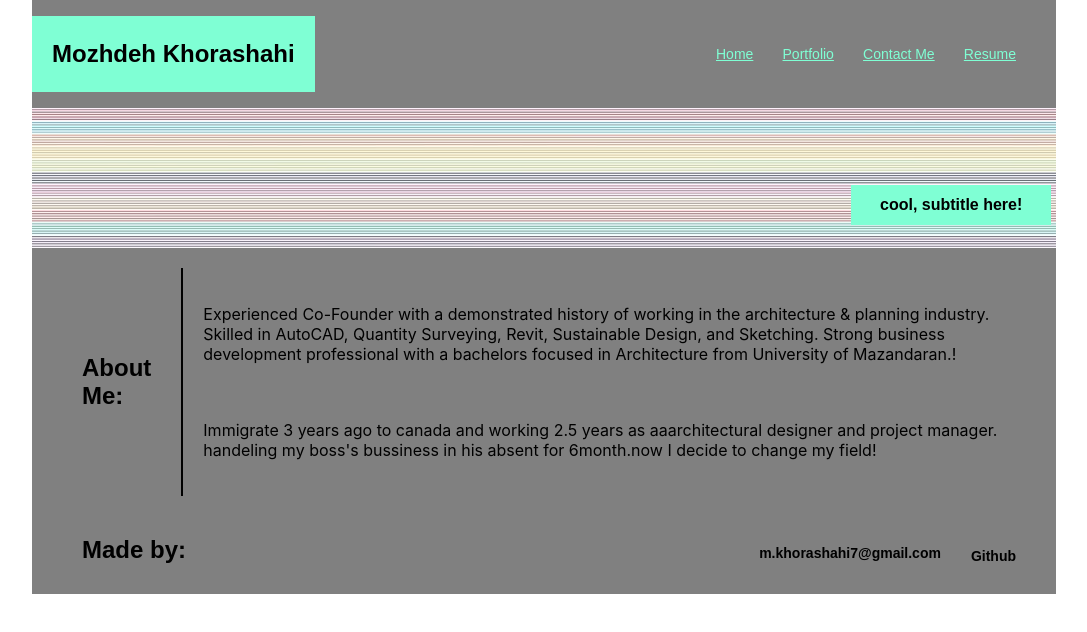
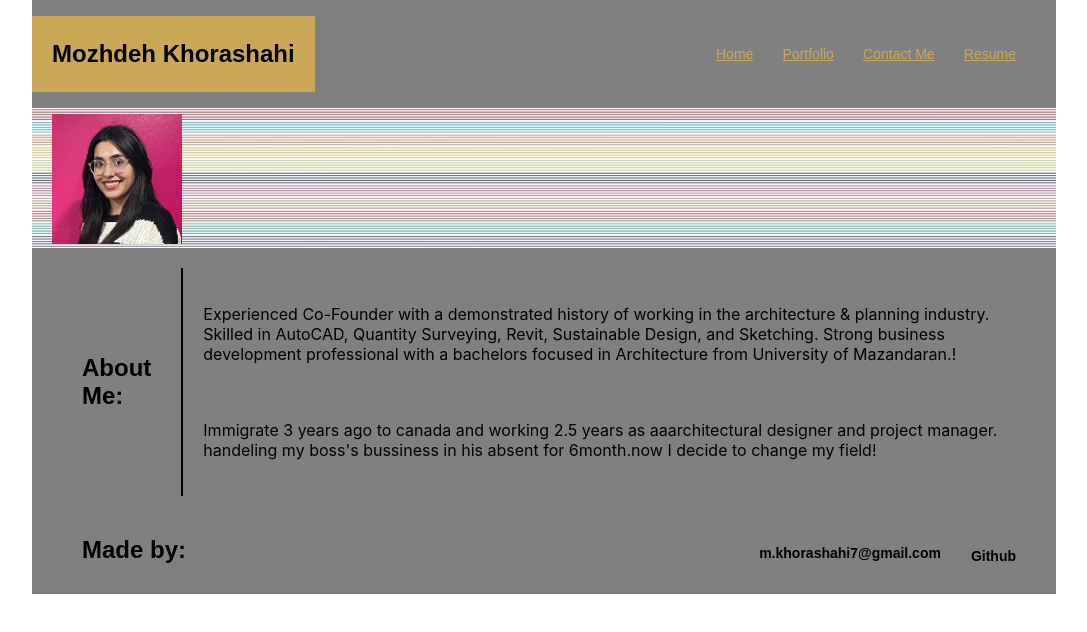
Before and after one commit to mojsun/portfolio-react, a React (Create React App) app: page / in a window 1280 px wide. Shown: the top 632 px of the page, without its empty margins (96-1183 px from the left). Built offline with nearby package versions, Linux system fonts and the light colour scheme.

Commit message:
adding profile picture and changing the theme color

```diff
--- a/src/App.css
+++ b/src/App.css
@@ -8,7 +8,7 @@
 }
 /***header styel***/
 .nav-a {
-  color: aquamarine;
+  color: rgba(207, 170, 83, 0.954);
   display: inline;
 }
 header div {
@@ -18,7 +18,7 @@ header div {
 }
 
 header h1 {
-  background-color: aquamarine;
+  background-color: rgba(207, 170, 83, 0.954);
   padding: 20px;
   font-size: x-large;
   line-height: 1.5;
@@ -52,14 +52,14 @@ nav ul {
 }
 .button {
   position: absolute;
-  left: 80%;
-  top: 55%;
-  background: aquamarine;
+  left: 2%;
+  top: 4%;
+  background: rgba(207, 170, 83, 0.954);
   border: none;
   outline: none;
   padding: 0;
-  height: 40px;
-  width: 200px;
+  height: 130px;
+  width: 130px;
   overflow: hidden;
   font-family: sans-serif;
   font-size: 16px;
@@ -105,7 +105,7 @@ p {
 .m,
 .n,
 .o {
-  border: 2px solid aquamarine;
+  border: 2px solid rgba(207, 170, 83, 0.954);
   margin: 10px;
   margin-left: 6px;
   font-family: sans-serif;
@@ -144,7 +144,7 @@ div .o:hover {
   /* background-image: url("../run-buddy.jpeg"); */
 }
 .part {
-  background-color: aquamarine;
+  background-color: rgba(207, 170, 83, 0.954);
   width: 20%;
   margin-right: 1px;
   padding-left: 10px;
@@ -152,7 +152,7 @@ div .o:hover {
 }
 .part-a {
   width: 10%;
-  background-color: aquamarine;
+  background-color: rgba(207, 170, 83, 0.954);
   margin-right: 1px;
 }
 .work {
--- a/src/components/Nav/index.js
+++ b/src/components/Nav/index.js
@@ -1,6 +1,6 @@
 import React from "react";
 import background from "../../images/pic1.webp";
-
+import profilepic from "../../images/profile.jpeg";
 function Nav(props) {
   return (
     <header>
@@ -55,9 +55,16 @@ function Nav(props) {
       </div>
       <div class="image-button">
         <img src={background} alt="stright line in picture 1" class="img"></img>
-        <button type="button" class="button">
-          <span class="button--text"> cool, subtitle here!</span>
-        </button>
+        <button
+          type="button"
+          class="button"
+          style={{
+            backgroundImage: `url(${profilepic})`,
+            backgroundSize: "cover",
+            backgroundPosition: "center",
+            backgroundRepeat: "no-repeat",
+          }}
+        ></button>
       </div>
     </header>
   );
```
Also changed, not shown: src/images/profile.jpeg (added).
